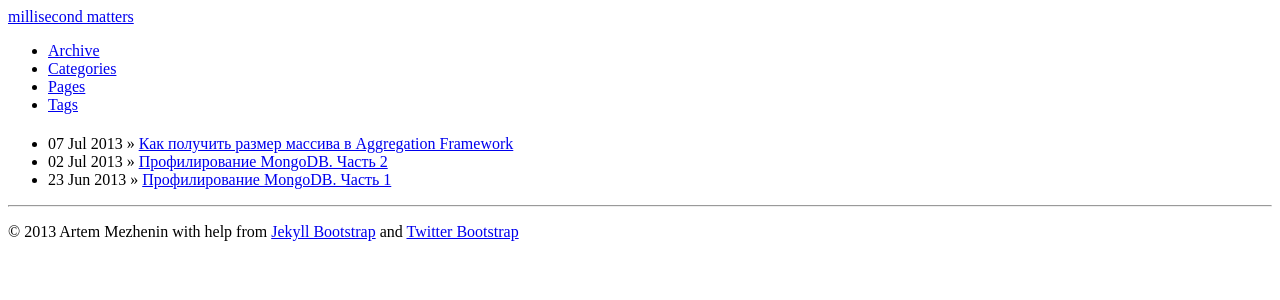
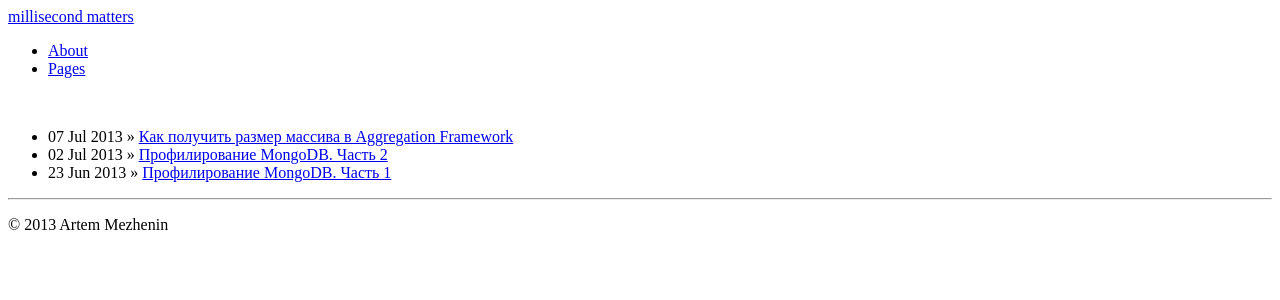
Before and after one commit to amezhenin/amezhenin_github.io, a Jekyll site: the page built from index.md, in a window 1280 px wide. Shown: the top 300 px of the page. Built offline with Jekyll 4.4.1, drawn with Linux system fonts in a browser that asks for light colours.

Commit message:
clear interfase

```diff
--- a/_includes/themes/twitter/default.html
+++ b/_includes/themes/twitter/default.html
@@ -54,8 +54,8 @@
       <hr>
       <footer>
         <p>&copy; {{ site.time | date: '%Y' }} {{ site.author.name }}
-          with help from <a href="http://jekyllbootstrap.com" target="_blank" title="The Definitive Jekyll Blogging Framework">Jekyll Bootstrap</a>
-          and <a href="http://twitter.github.com/bootstrap/" target="_blank">Twitter Bootstrap</a>
+          <!-- with help from <a href="http://jekyllbootstrap.com" target="_blank" title="The Definitive Jekyll Blogging Framework">Jekyll Bootstrap</a>
+          and <a href="http://twitter.github.com/bootstrap/" target="_blank">Twitter Bootstrap</a>-->
         </p>
       </footer>
 
--- /dev/null
+++ b/_includes/themes/twitter/index.html
@@ -0,0 +1,10 @@
+<!--<div class="page-header">
+   <h1>{{ page.title }}  {% if page.tagline %} <small>{{ page.tagline }}</small>{% endif %}</h1>
+</div> -->
+
+<br>
+<div class="row-fluid">
+  <div class="span12">
+    {{ content }}
+  </div>
+</div>
--- /dev/null
+++ b/_layouts/index.html
@@ -0,0 +1,5 @@
+---
+layout: default
+---
+{% include JB/setup %}
+{% include themes/twitter/index.html %}
--- a/archive.html
+++ b/archive.html
@@ -2,7 +2,7 @@
 layout: page
 title : Archive
 header : Post Archive
-group: navigation
+group: _navigation
 ---
 {% include JB/setup %}
 
--- a/categories.html
+++ b/categories.html
@@ -2,7 +2,7 @@
 layout: page
 title: Categories
 header: Posts By Category
-group: navigation
+group: _navigation
 ---
 {% include JB/setup %}
 
--- a/index.md
+++ b/index.md
@@ -1,12 +1,18 @@
 ---
-layout: page
-title:
+layout: index
+title: Блог Меженина Артёма
 tagline:
 published: true
 ---
 
 {% include JB/setup %}
 
+  <style>
+   span:empty {
+    margin-left: 10px;
+    display: inline-block;
+   }
+  </style>
 
 <ul class="posts">
   {% for post in site.posts %}
--- a/pages.html
+++ b/pages.html
@@ -1,5 +1,5 @@
 ---
-layout: page
+layout: index
 title: Pages
 header: Pages
 group: navigation
--- a/tags.html
+++ b/tags.html
@@ -2,7 +2,7 @@
 layout: page
 title: Tags
 header: Posts By Tag
-group: navigation
+group: _navigation
 ---
 {% include JB/setup %}
 
```
Also changed, not shown: about.html (added, +12 -0 lines).
